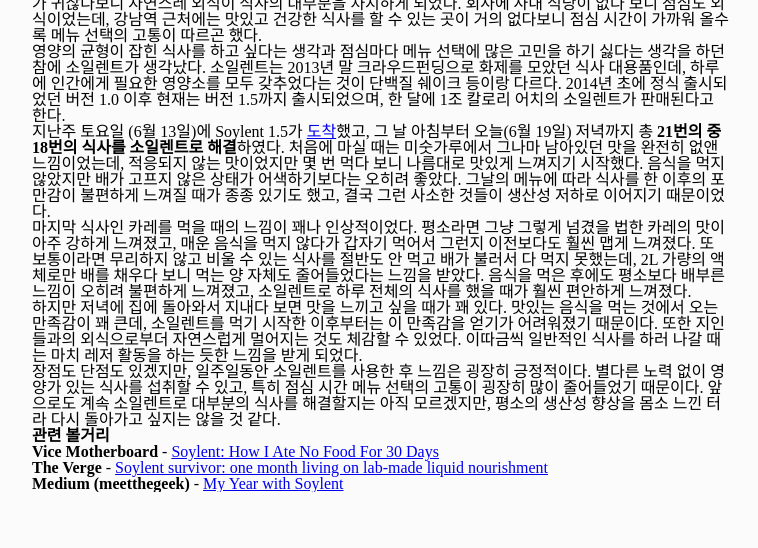
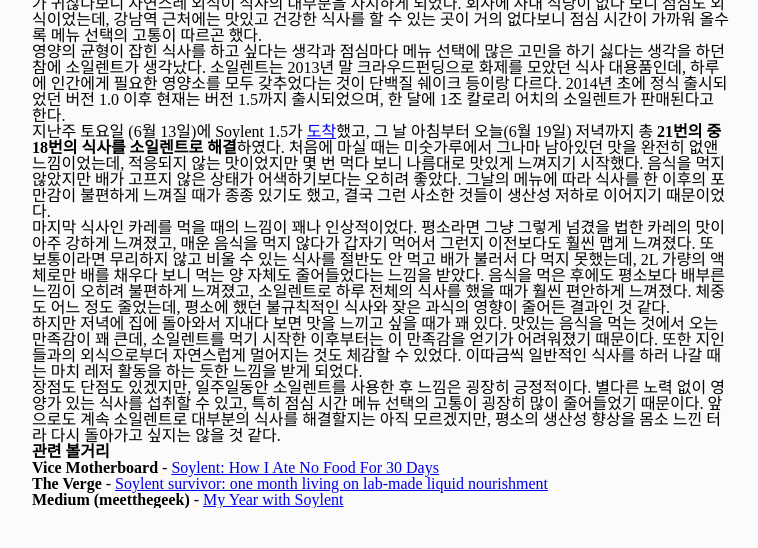
Before and after one commit to premist/si.mpli.st, a Jekyll site: the page built from _posts/2015-06-19-soylent-week-1.md, in a window 1280 px wide. Shown: the part 427-975 px from the top of the page, without its empty margins (258-1016 px from the left). Built offline with Jekyll 4.4.1, drawn with Linux system fonts in a browser that asks for light colours; Markdown is read by kramdown in place of the engine named in the settings.

Commit message:
Add a bit of details

```diff
--- a/_posts/2015-06-19-soylent-week-1.md
+++ b/_posts/2015-06-19-soylent-week-1.md
@@ -14,7 +14,7 @@
 
 지난주 토요일 (6월 13일)에 Soylent 1.5가 [도착](https://www.facebook.com/photo.php?fbid=10204163672359666)했고, 그 날 아침부터 오늘(6월 19일) 저녁까지 총 **21번의 중 18번의 식사를 소일렌트로 해결**하였다. 처음에 마실 때는 미숫가루에서 그나마 남아있던 맛을 완전히 없앤 느낌이었는데, 적응되지 않는 맛이었지만 몇 번 먹다 보니 나름대로 맛있게 느껴지기 시작했다. 음식을 먹지 않았지만 배가 고프지 않은 상태가 어색하기보다는 오히려 좋았다. 그날의 메뉴에 따라 식사를 한 이후의 포만감이 불편하게 느껴질 때가 종종 있기도 했고, 결국 그런 사소한 것들이 생산성 저하로 이어지기 때문이었다.
 
-마지막 식사인 카레를 먹을 때의 느낌이 꽤나 인상적이었다. 평소라면 그냥 그렇게 넘겼을 법한 카레의 맛이 아주 강하게 느껴졌고, 매운 음식을 먹지 않다가 갑자기 먹어서 그런지 이전보다도 훨씬 맵게 느껴졌다. 또 보통이라면 무리하지 않고 비울 수 있는 식사를 절반도 안 먹고 배가 불러서 다 먹지 못했는데, 2L 가량의 액체로만 배를 채우다 보니 먹는 양 자체도 줄어들었다는 느낌을 받았다. 음식을 먹은 후에도 평소보다 배부른 느낌이 오히려 불편하게 느껴졌고, 소일렌트로 하루 전체의 식사를 했을 때가 훨씬 편안하게 느껴졌다.
+마지막 식사인 카레를 먹을 때의 느낌이 꽤나 인상적이었다. 평소라면 그냥 그렇게 넘겼을 법한 카레의 맛이 아주 강하게 느껴졌고, 매운 음식을 먹지 않다가 갑자기 먹어서 그런지 이전보다도 훨씬 맵게 느껴졌다. 또 보통이라면 무리하지 않고 비울 수 있는 식사를 절반도 안 먹고 배가 불러서 다 먹지 못했는데, 2L 가량의 액체로만 배를 채우다 보니 먹는 양 자체도 줄어들었다는 느낌을 받았다. 음식을 먹은 후에도 평소보다 배부른 느낌이 오히려 불편하게 느껴졌고, 소일렌트로 하루 전체의 식사를 했을 때가 훨씬 편안하게 느껴졌다. 체중도 어느 정도 줄었는데, 평소에 했던 불규칙적인 식사와 잦은 과식의 영향이 줄어든 결과인 것 같다.
 
 하지만 저녁에 집에 돌아와서 지내다 보면 맛을 느끼고 싶을 때가 꽤 있다. 맛있는 음식을 먹는 것에서 오는 만족감이 꽤 큰데, 소일렌트를 먹기 시작한 이후부터는 이 만족감을 얻기가 어려워졌기 때문이다. 또한 지인들과의 외식으로부더 자연스럽게 멀어지는 것도 체감할 수 있었다. 이따금씩 일반적인 식사를 하러 나갈 때는 마치 레저 활동을 하는 듯한 느낌을 받게 되었다.
 
```
